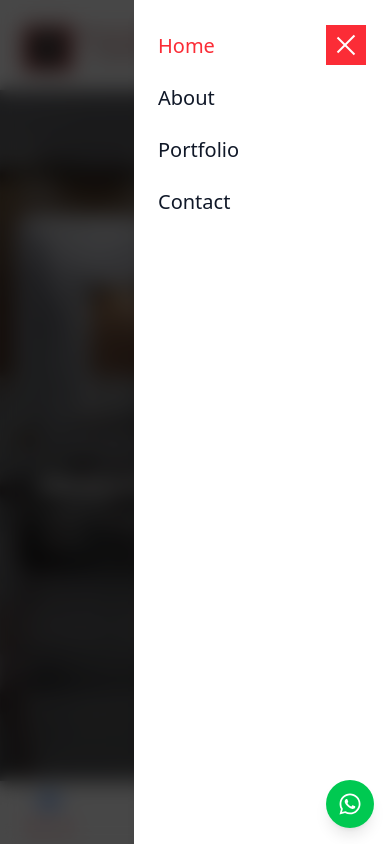
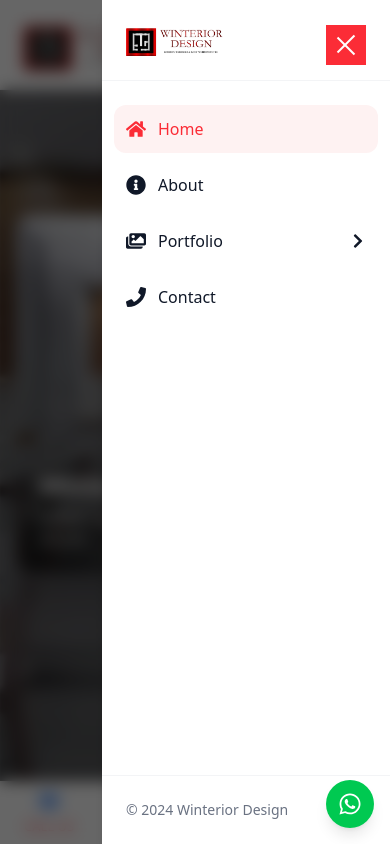
Before and after one commit to Lawrence137/winteriordesign-webapp, a React (Vite) app: page / in a window 390 px wide. Both pictures are taken after a click on the button 346 px from the left and 44 px from the top of the page. Shown: the top 844 px of the page. Built offline with nearby package versions, Linux system fonts and the light colour scheme.

Commit message:
modernized hamburger menu

```diff
--- a/src/components/Navigation.jsx
+++ b/src/components/Navigation.jsx
@@ -1,24 +1,25 @@
 import { useState, useEffect } from 'react';
 import { Link, useLocation } from 'react-router-dom';
 import MenuButton from './MenuButton';
+import { FaChevronRight, FaHome, FaInfoCircle, FaImages, FaPhone, FaUtensils, FaBath, FaDoorClosed, FaTv } from 'react-icons/fa';
 
 function Navigation() {
   const [isOpen, setIsOpen] = useState(false);
+  const [activeSubmenu, setActiveSubmenu] = useState(null);
   const location = useLocation();
 
   const toggleMenu = () => {
     setIsOpen(!isOpen);
+    setActiveSubmenu(null);
     document.body.style.overflow = isOpen ? 'auto' : 'hidden';
   };
 
-  // Close menu on click outside
   const handleBackdropClick = (e) => {
     if (e.target === e.currentTarget) {
       toggleMenu();
     }
   };
 
-  // Cleanup on unmount
   useEffect(() => {
     return () => {
       document.body.style.overflow = 'auto';
@@ -26,11 +27,52 @@ function Navigation() {
   }, []);
 
   const menuItems = [
-    { path: '/', label: 'Home' },
-    { path: '/about', label: 'About' },
-    // { path: '/services', label: 'Services' },
-    { path: '/portfolio', label: 'Portfolio' },
-    { path: '/contact', label: 'Contact' }
+    {
+      path: '/',
+      label: 'Home',
+      icon: <FaHome className="w-5 h-5" />
+    },
+    {
+      path: '/about',
+      label: 'About',
+      icon: <FaInfoCircle className="w-5 h-5" />
+    },
+    {
+      path: '/portfolio',
+      label: 'Portfolio',
+      icon: <FaImages className="w-5 h-5" />,
+      subItems: [
+        {
+          path: '/portfolio/category/kitchen-cabinets',
+          label: 'Kitchen Cabinets',
+          icon: <FaUtensils className="w-4 h-4" />,
+          description: 'Modern designs for a functional and stylish kitchen'
+        },
+        {
+          path: '/portfolio/category/bathroom-vanities',
+          label: 'Bathroom Vanities',
+          icon: <FaBath className="w-4 h-4" />,
+          description: 'Elegant bathroom solutions for your home'
+        },
+        {
+          path: '/portfolio/category/closets-and-wardrobes',
+          label: 'Closets & Wardrobes',
+          icon: <FaDoorClosed className="w-4 h-4" />,
+          description: 'Custom storage solutions for any space'
+        },
+        {
+          path: '/portfolio/category/tv-units',
+          label: 'TV Units',
+          icon: <FaTv className="w-4 h-4" />,
+          description: 'Contemporary entertainment unit designs'
+        }
+      ]
+    },
+    {
+      path: '/contact',
+      label: 'Contact',
+      icon: <FaPhone className="w-5 h-5" />
+    }
   ];
 
   return (
@@ -68,43 +110,110 @@ function Navigation() {
         </div>
       </div>
 
-      {/* Backdrop */}
+      {/* Mobile Menu Overlay */}
       <div
-        onClick={handleBackdropClick}
-        className={`fixed inset-0 bg-black/30 backdrop-blur-sm transition-opacity duration-300 ease-in-out md:hidden ${
-          isOpen ? 'opacity-100' : 'opacity-0 pointer-events-none'
-        }`}
-      />
-
-      {/* Mobile Menu */}
-      <div
-        className={`fixed inset-0 bg-black/60 backdrop-blur-sm transition-opacity duration-300 md:hidden ${
+        className={`fixed inset-0 bg-black/60 backdrop-blur-sm transition-all duration-300 md:hidden ${
           isOpen ? "opacity-100 z-[100]" : "opacity-0 pointer-events-none"
         }`}
-        onClick={() => setIsOpen(false)}
+        onClick={handleBackdropClick}
       >
         <div
-          className={`fixed right-0 top-0 bottom-0 w-64 bg-white shadow-lg transition-transform duration-300 transform ${
+          className={`fixed right-0 top-0 bottom-0 w-72 bg-white shadow-lg transition-transform duration-300 transform ${
             isOpen ? "translate-x-0" : "translate-x-full"
           }`}
           onClick={(e) => e.stopPropagation()}
         >
-          <div className="px-6 py-8">
-            <div className="flex flex-col space-y-6">
+          <div className="flex flex-col h-full">
+            {/* Menu Header */}
+            <div className="p-6 border-b border-gray-100">
+              <img
+                src="/images/WinteriorLogo2.png"
+                alt="Winterior Design"
+                className="h-8 w-auto"
+              />
+            </div>
+
+            {/* Menu Items */}
+            <div className="flex-1 overflow-y-auto py-6">
+              <div className="px-3">
                 {menuItems.map((item) => (
+                  <div key={item.path} className="mb-2">
+                    {item.subItems ? (
+                      <div>
+                        <button
+                          onClick={() => setActiveSubmenu(activeSubmenu === item.path ? null : item.path)}
+                          className={`w-full flex items-center justify-between p-3 rounded-xl transition-colors duration-200 ${
+                            location.pathname.startsWith(item.path)
+                              ? 'bg-red-50 text-red-500'
+                              : 'hover:bg-gray-50 text-gray-900'
+                          }`}
+                        >
+                          <div className="flex items-center gap-3">
+                            {item.icon}
+                            <span className="font-medium">{item.label}</span>
+                          </div>
+                          <FaChevronRight className={`w-4 h-4 transition-transform duration-200 ${
+                            activeSubmenu === item.path ? 'rotate-90' : ''
+                          }`} />
+                        </button>
+                        {/* Submenu */}
+                        <div className={`overflow-hidden transition-all duration-300 ${
+                          activeSubmenu === item.path ? 'max-h-[400px]' : 'max-h-0'
+                        }`}>
+                          <div className="pl-4 pr-3 py-2 space-y-2">
+                            {item.subItems.map((subItem) => (
                               <Link
-                  key={item.path}
-                  to={item.path}
-                  className={`text-xl font-medium transition-colors duration-200 ${
-                    location.pathname === item.path
-                    ? 'text-red-500'
-                    : 'text-gray-900 hover:text-red-500'
+                                key={subItem.path}
+                                to={subItem.path}
+                                onClick={toggleMenu}
+                                className={`block p-4 rounded-xl transition-all duration-200 hover:bg-gray-50 ${
+                                  location.pathname === subItem.path
+                                    ? 'bg-red-50' : ''
                                 }`}
-                  onClick={toggleMenu}
                               >
-                  {item.label}
+                                <div className="flex items-center gap-3 text-gray-900">
+                                  {subItem.icon}
+                                  <div>
+                                    <div className={`font-medium ${
+                                      location.pathname === subItem.path
+                                        ? 'text-red-500' : ''
+                                    }`}>
+                                      {subItem.label}
+                                    </div>
+                                    <div className="text-xs text-gray-500 mt-0.5">
+                                      {subItem.description}
+                                    </div>
+                                  </div>
+                                </div>
                               </Link>
                             ))}
+                          </div>
+                        </div>
+                      </div>
+                    ) : (
+                      <Link
+                        to={item.path}
+                        onClick={toggleMenu}
+                        className={`flex items-center gap-3 p-3 rounded-xl transition-colors duration-200 ${
+                          location.pathname === item.path
+                            ? 'bg-red-50 text-red-500'
+                            : 'hover:bg-gray-50 text-gray-900'
+                        }`}
+                      >
+                        {item.icon}
+                        <span className="font-medium">{item.label}</span>
+                      </Link>
+                    )}
+                  </div>
+                ))}
+              </div>
+            </div>
+
+            {/* Menu Footer */}
+            <div className="p-6 border-t border-gray-100">
+              <div className="text-sm text-gray-500">
+                © 2024 Winterior Design
+              </div>
             </div>
           </div>
         </div>
```
Lines whose indentation alone changed are shown as unchanged.
